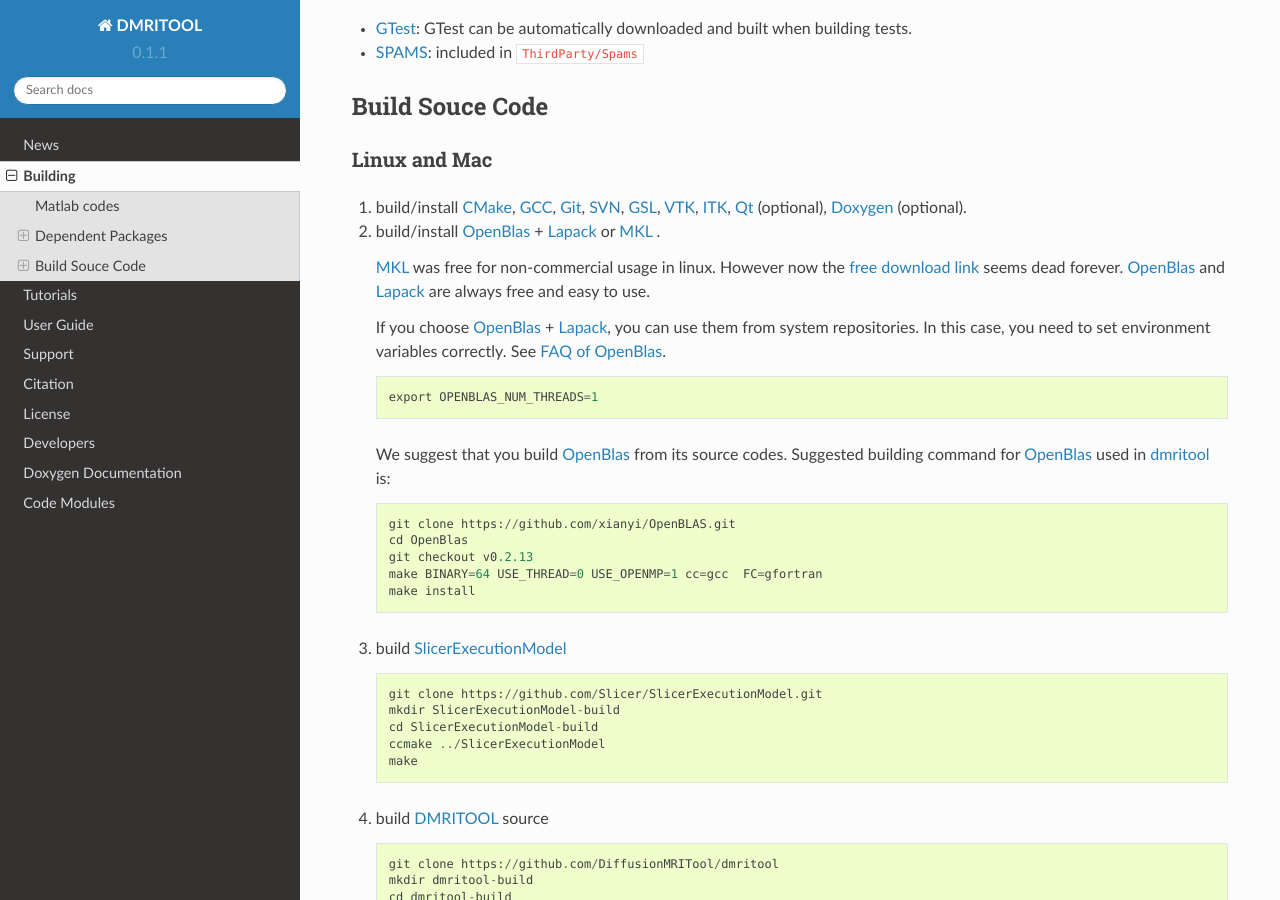
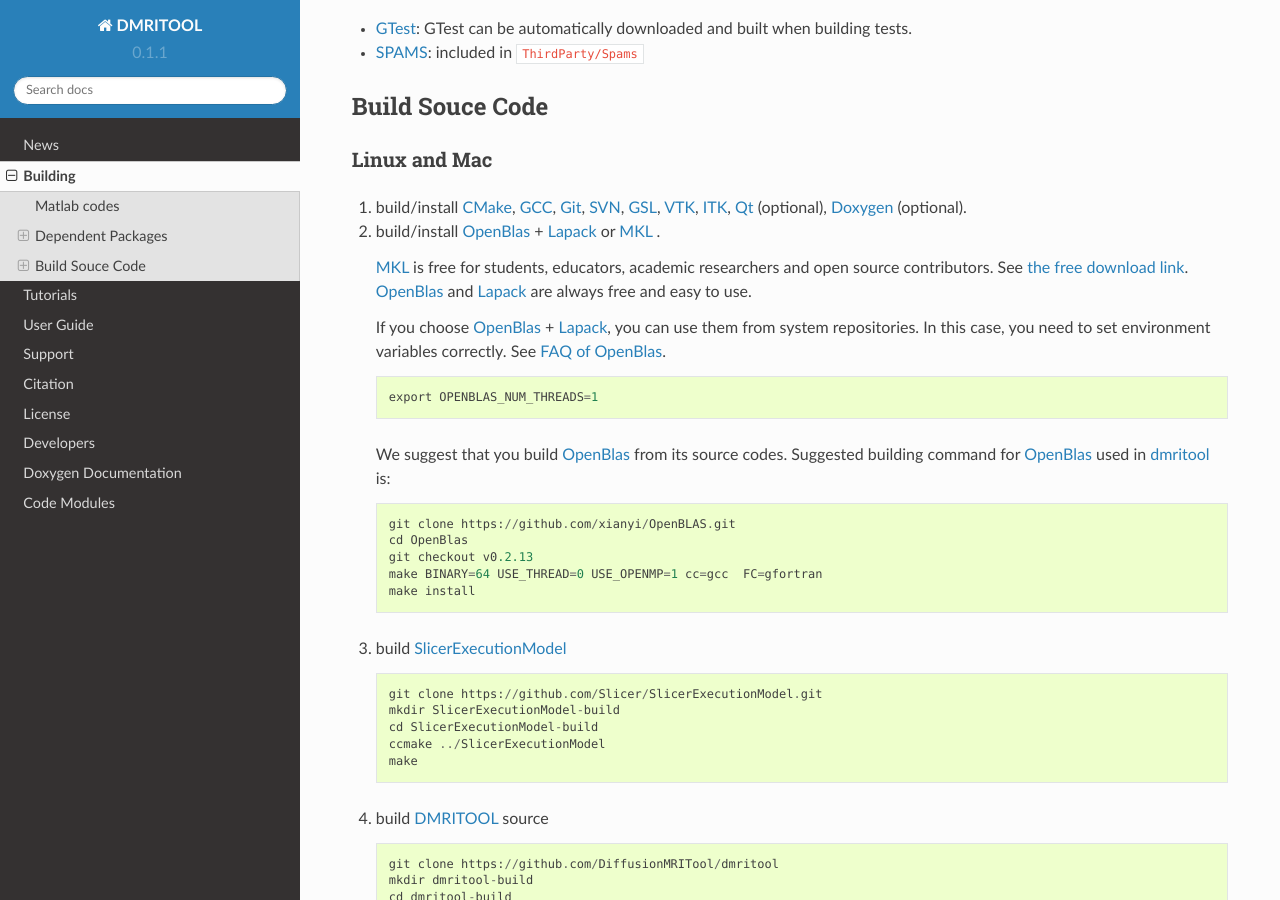
Before and after one commit to DiffusionMRITool/dmritool, a Sphinx documentation site: the page built from Documentation/Sphinx/building.rst, in a window 1280 px wide and 900 px high, scrolled down 1112 px. Built offline with Sphinx 7.4.7 and the Read the Docs theme 2.0.0, drawn with Linux system fonts in a browser that asks for light colours; formulas are drawn with MathJax 3; pages that are not in the unit, such as notebooks, are missing from menus.

Commit message:
DOC: update the link for mkl with free licenses.

```diff
--- a/Documentation/Sphinx/building.rst
+++ b/Documentation/Sphinx/building.rst
@@ -59,9 +59,8 @@
 1. build/install CMake_, GCC_, Git_, SVN_, GSL_, VTK_, ITK_, Qt_ (optional), Doxygen_ (optional).
 2. build/install OpenBlas_ + Lapack_ or MKL_ .
 
-   MKL_ was free for non-commercial usage in linux. However now the
-   `free download link <https://software.intel.com/en-us/non-commercial-software-development>`__
-   seems dead forever.
+   MKL_ is free for students, educators, academic researchers and open source contributors.
+   See `the free download link <https://software.intel.com/en-us/qualify-for-free-software>`__.
    OpenBlas_ and Lapack_ are always free and easy to use.
 
    If you choose OpenBlas_ + Lapack_, you can use them from system repositories.
```
